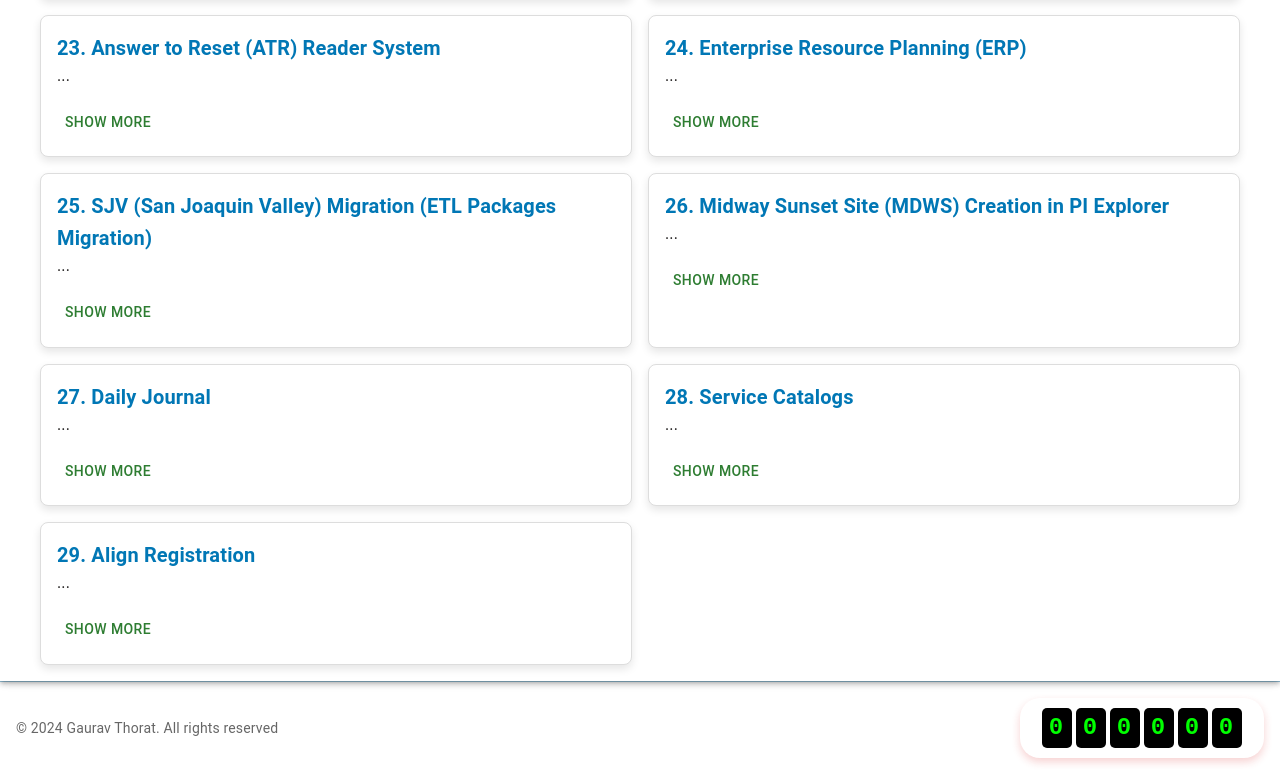
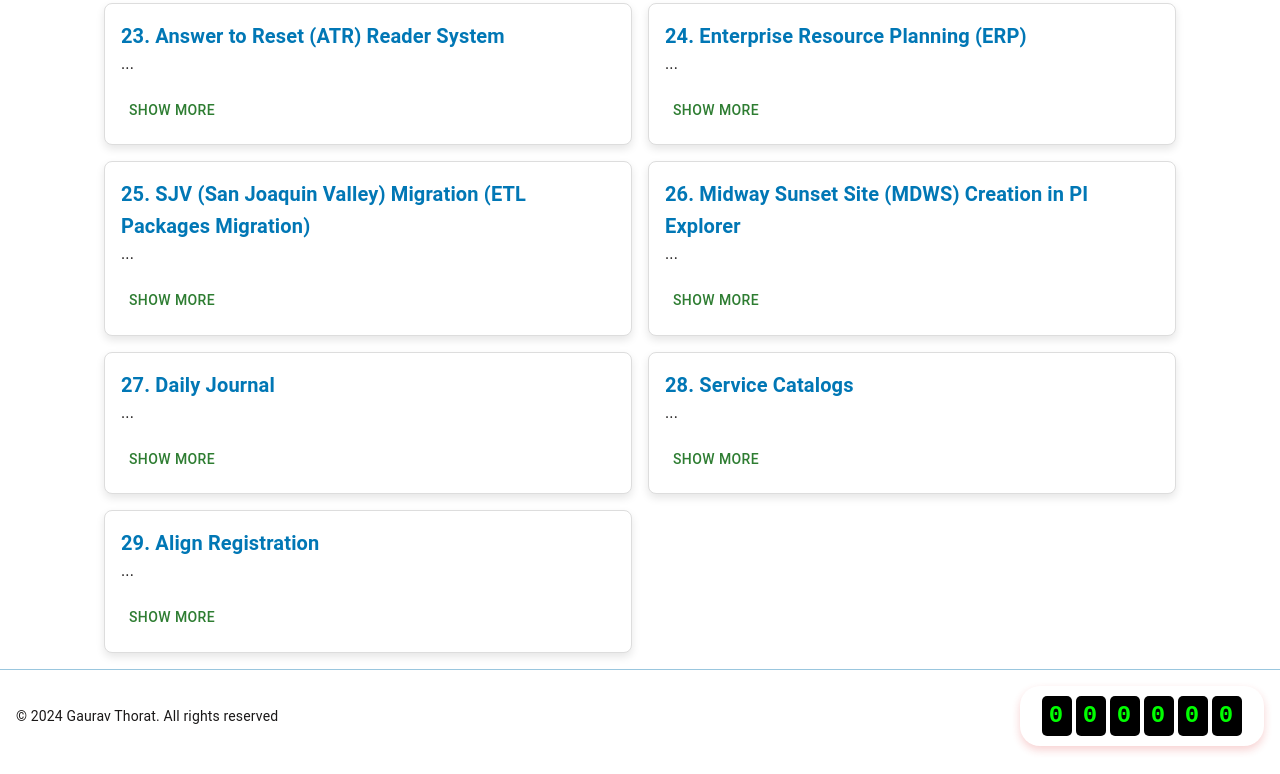
Before and after one commit to gauravthorath/Portfolio, a React (Vite) app: page /Portfolio/projects in a window 1280 px wide. Shown: the part 1957-2731 px from the top of the page. Built offline with nearby package versions, Linux system fonts and the light colour scheme; no server answers; the database is empty.

Commit message:
"Refactored App.tsx, Footer.tsx, NavBar.tsx, and various page components to update layout, styling, and theme toggling."

```diff
--- a/src/App.tsx
+++ b/src/App.tsx
@@ -2,13 +2,12 @@ import React from "react";
 import { RouterProvider } from "@tanstack/react-router";
 import router from "./router";
 import Footer from "./components/Footer/Footer";
-import { Box } from "@mui/material";
 const App: React.FC = () => {
   return (
-    <Box>
+    <>
       <RouterProvider router={router} />
       <Footer />
-    </Box>
+    </>
   );
 };
 
--- a/src/components/Footer/Footer.module.css
+++ b/src/components/Footer/Footer.module.css
@@ -44,3 +44,13 @@
     height: 35px;
   }
 }
+
+.dark {
+  background-color: #393838 !important;
+  color: #fff;
+}
+
+.light {
+  background-color: #fff !important;
+  color: #1a1818;
+}
--- a/src/components/Footer/Footer.tsx
+++ b/src/components/Footer/Footer.tsx
@@ -9,12 +9,14 @@ import {
 import CountUp from "react-countup";
 import styles from "./Footer.module.css"; // Custom CSS for the meter effect
 import { supabase } from "../../api/supabaseClient";
+import { useThemeContext } from "../../context/ThemeContext";
 
 const Footer: React.FC = () => {
   const [visitorCount, setVisitorCount] = useState<number>(0);
 
   const theme = useTheme();
   const isSmall = useMediaQuery(theme.breakpoints.down("sm"));
+  const { isDarkTheme } = useThemeContext();
 
   useEffect(() => {
     const fetchVisitorCount = async () => {
@@ -44,6 +46,7 @@ const Footer: React.FC = () => {
           borderTop: "1px solid #99c6de !important",
           maxWidth: "100% !important",
         }}
+        className={`${isDarkTheme ? styles.dark : styles.light}`}
       >
         <Box
           sx={{
@@ -54,12 +57,12 @@ const Footer: React.FC = () => {
             py: 2,
           }}
         >
-          <Typography variant="body2" color="textSecondary" sx={{ px: 2 }}>
+          <Typography variant="body2" sx={{ px: 2 }}>
             © {new Date().getFullYear()} Gaurav Thorat. All rights reserved
           </Typography>
 
           {/* Electricity Meter Style Visitor Count */}
-          <Typography variant="body2" color="textSecondary" sx={{ px: 2 }}>
+          <Typography variant="body2" sx={{ px: 2 }}>
             <div className={styles.meter_wrapper}>
               <div className={styles.meter_digits}>
                 {formatVisitorCount(visitorCount).map((digit, index) => (
--- a/src/components/NavBar/NavBar.tsx
+++ b/src/components/NavBar/NavBar.tsx
@@ -64,8 +64,9 @@ const NavBar: React.FC = () => {
   console.log("🚀 ~ isDarkTheme 333:", isDarkTheme);
 
   return (
+    <Container>
       <AppBar
-      position="sticky"
+        position="fixed"
         sx={{
           backgroundColor: isDarkTheme ? "#111111" : "#0177B5",
           width: "100%", // Make sure the AppBar takes the full width
@@ -143,10 +144,18 @@ const NavBar: React.FC = () => {
                 <Button color="inherit" component={Link} to="/Portfolio/about">
                   About
                 </Button>
-              <Button color="inherit" component={Link} to="/Portfolio/projects">
+                <Button
+                  color="inherit"
+                  component={Link}
+                  to="/Portfolio/projects"
+                >
                   Projects
                 </Button>
-              <Button color="inherit" component={Link} to="/Portfolio/contact">
+                <Button
+                  color="inherit"
+                  component={Link}
+                  to="/Portfolio/contact"
+                >
                   Contact
                 </Button>
                 <Button color="inherit" component={Link} to="/Portfolio/cv">
@@ -206,10 +215,10 @@ const NavBar: React.FC = () => {
             padding: "0 !important",
             width: "100%", // Ensure full width for content
           }}
-      >
+        ></Container>
+      </AppBar>
       <Outlet />
     </Container>
-    </AppBar>
   );
 };
 
--- a/src/pages/About/About.module.css
+++ b/src/pages/About/About.module.css
@@ -1,12 +1,14 @@
 .about_section {
-  padding: 40px 20px;
+  padding: 40px;
   display: flex;
   justify-content: center;
+  padding: "0px !important";
 }
 
 .about_container {
-  max-width: 1200px;
-  width: 100%;
+  /* max-width: 1200px; */
+  /* width: 100%; */
+  padding-top: 50px;
 }
 
 .about_grid {
--- /dev/null
+++ b/src/pages/CV/CV.module.css
@@ -0,0 +1,9 @@
+.dark {
+  background-color: #393838 !important;
+  color: #fff;
+}
+
+.light {
+  background-color: #fff !important;
+  color: #1a1818;
+}
--- a/src/pages/CV/CV.tsx
+++ b/src/pages/CV/CV.tsx
@@ -5,12 +5,14 @@ import { defaultLayoutPlugin } from "@react-pdf-viewer/default-layout";
 import "@react-pdf-viewer/core/lib/styles/index.css";
 import "@react-pdf-viewer/default-layout/lib/styles/index.css";
 import { zoomPlugin } from "@react-pdf-viewer/zoom";
-import { useMediaQuery, useTheme } from "@mui/material";
+import { Container, Typography, useMediaQuery, useTheme } from "@mui/material";
+import { useThemeContext } from "../../context/ThemeContext";
+import styles from "./CV.module.css";
 
 const CVPage: React.FC = () => {
   const theme = useTheme();
   const isSmall = useMediaQuery(theme.breakpoints.down("sm"));
-
+  const { isDarkTheme } = useThemeContext();
   // Create an instance of the default layout plugin
   const defaultLayoutPluginInstance = defaultLayoutPlugin();
   // Create an instance of the zoom plugin
@@ -24,7 +26,19 @@ const CVPage: React.FC = () => {
   }, [isSmall, zoomPluginInstance]);
 
   return (
-    <div className="pdf-container p-4">
+    <Container
+      maxWidth="xl"
+      className={`${isDarkTheme ? styles.dark : styles.light}`}
+    >
+      <Typography
+        variant="h5"
+        component="h1"
+        gutterBottom
+        align="center"
+        sx={{ pt: 9 }}
+      >
+        My detailed professional journey is outlined in the CV below.
+      </Typography>
       <div className="pdf-viewer" style={{ height: "800px" }}>
         {/* Use the Worker component with the correct worker URL */}
         <Worker workerUrl="https://unpkg.com/pdfjs-dist@2.11.338/build/pdf.worker.min.js">
@@ -34,7 +48,7 @@ const CVPage: React.FC = () => {
           />
         </Worker>
       </div>
-    </div>
+    </Container>
   );
 };
 export default CVPage;
--- a/src/pages/Contact/Contact.tsx
+++ b/src/pages/Contact/Contact.tsx
@@ -38,7 +38,7 @@ const Contact: React.FC = () => {
         component="h1"
         gutterBottom
         align="center"
-        sx={{ pt: "20px" }}
+        sx={{ pt: 9 }}
       >
         Contact Me
       </Typography>
--- a/src/pages/Projects/Projects.tsx
+++ b/src/pages/Projects/Projects.tsx
@@ -19,7 +19,7 @@ const ProjectsComponent: React.FC = () => {
         component="h1"
         gutterBottom
         align="center"
-        sx={{ pt: "20px" }}
+        sx={{ pt: 9 }}
       >
         Executed Projects
       </Typography>
```
Lines whose indentation alone changed are shown as unchanged.
